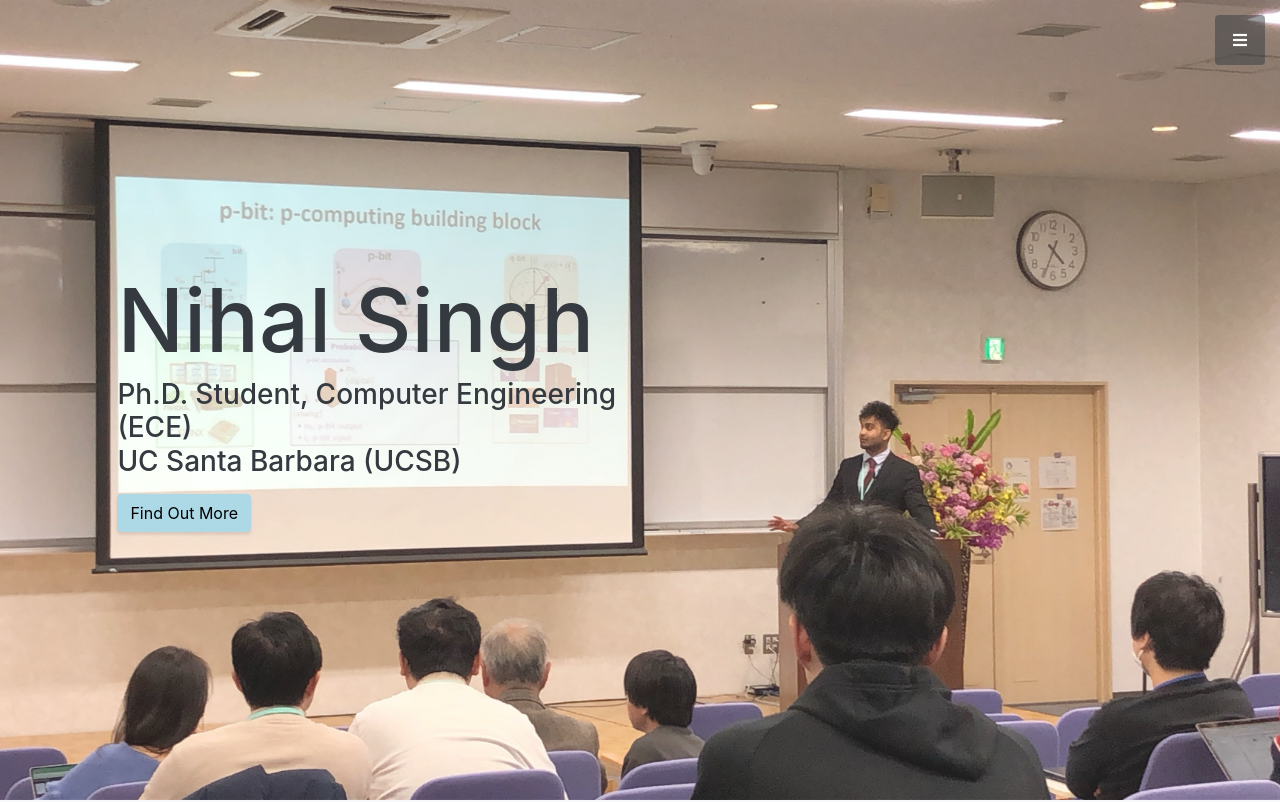
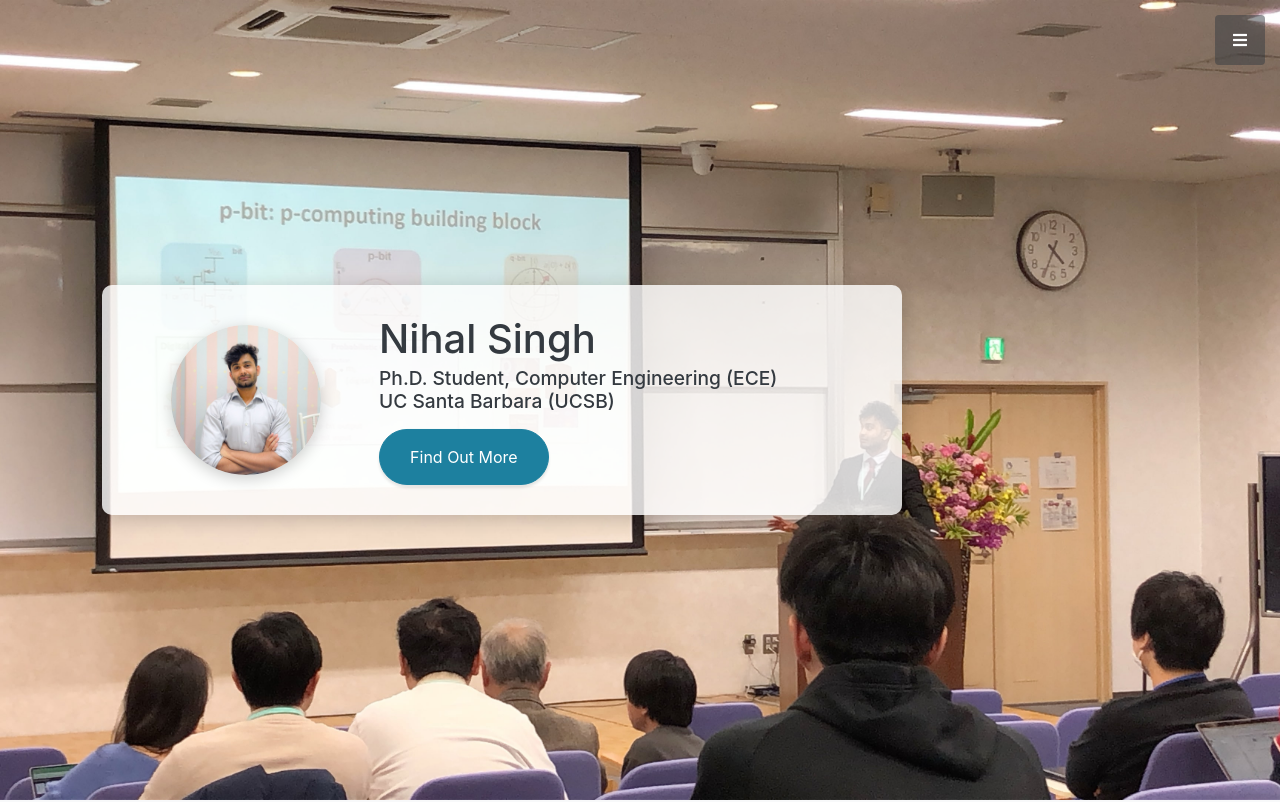
Before and after one commit to nihalssingh/nihalssingh.github.io, a website with bundled scripts: page index.html in a window 1280 px wide. Shown: the top 802 px of the page. Built offline with nearby package versions, Linux system fonts and the light colour scheme; files whose address does not match are found by name.

Commit message:
Added headshot and small stylistic changes

```diff
--- a/index.html
+++ b/index.html
@@ -19,21 +19,20 @@
   <!-- Primary Meta Tags -->
   <title>Nihal Singh</title>
   <meta name="title" content="Nihal Singh - My Splash Page">
-  <meta name="Author" content="Nihal Singh">
+  <meta name="author" content="Nihal Singh">
   <meta name="description" content="Ph.D. Student, Computer Engineering, UC Santa Barbara">
 
   <!-- Open Graph / Facebook -->
   <meta property="og:title" content="Nihal Singh - My Splash Page">
-  <meta property="og:image" content="https://nihalssingh.github.io/img/bg_Tohoku_Talk.jpg">
-  <meta property="og:description" content="➤ Ph.D. Student">
+  <meta property="og:image" content="https://nihalssingh.github.io/img/bg_Tohoku_Talk-min.jpg">
+  <meta property="og:description" content="Ph.D. Student, researching probabilistic computing at UC Santa Barbara.">
   <meta property="og:url" content="https://nihalssingh.github.io/">
   <meta property="og:type" content="website">
-  <meta name="image" property="og:image" content="https://nihalssingh.github.io/img/bg_Tohoku_Talk.jpg">
 
   <!-- Twitter -->
   <meta property="twitter:title" content="Nihal Singh - My Splash Page">
-  <meta property="twitter:image" content="https://nihalssingh.github.io/img/bg_Tohoku_Talk.jpg">
-  <meta property="twitter:description" content="➤ Ph.D. Student">
+  <meta property="twitter:image" content="https://nihalssingh.github.io/img/bg_Tohoku_Talk-min.jpg">
+  <meta property="twitter:description" content="Ph.D. Student, researching probabilistic computing at UC Santa Barbara.">
   <meta property="twitter:url" content="https://nihalssingh.github.io/">
   <meta property="twitter:card" content="summary_large_image">
 
@@ -58,9 +57,9 @@
   </a>
   <nav id="sidebar-wrapper">
     <ul class="sidebar-nav">
-      <li class="sidebar-brand">
-        <a class="js-scroll-trigger" href="#page-top">TOP OF THE MORNING</a>
-      </li>
+      <!-- <li class="sidebar-brand">
+        <a class="js-scroll-trigger" href="#page-top">CONTENTS</a>
+      </li> -->
       <li class="sidebar-nav-item">
         <a class="js-scroll-trigger" href="#page-top">Home</a>
       </li>
@@ -68,7 +67,7 @@
         <a class="js-scroll-trigger" href="#about">About</a>
       </li>
       <li class="sidebar-nav-item">
-        <a class="js-scroll-trigger" href="#resume">Resume</a> <!-- Added Resume Link -->
+        <a class="js-scroll-trigger" href="#resume">Resume</a>
       </li>
       <li class="sidebar-nav-item">
         <a class="js-scroll-trigger" href="#services">Skills</a>
@@ -83,14 +82,24 @@
   </nav>
 
   <!-- Header -->
-  <header class="masthead d-flex">
-    <div class="container" style="position: absolute; top: 50%; left: 8%; transform: translateY(-50%); max-width: 600px;">
-      <h1 class="mb-1 text-dark">Nihal Singh</h1>
-      <h3 class="mb-3 text-dark">Ph.D. Student, Computer Engineering (ECE) <br> UC Santa Barbara (UCSB)</h3>
-      <a class="btn btn-xl btn-light js-scroll-trigger" href="#about">Find Out More</a>
+  <header class="masthead d-flex" style="height: 100vh; background: url('img/bg_Tohoku_Talk-min.jpg') no-repeat center center; background-size: cover; position: relative;">
+    <!-- Container for Headshot and Text -->
+    <div class="container d-flex align-items-center" style="position: absolute; top: 50%; left: 8%; transform: translateY(-50%); max-width: 800px; background: rgba(255, 255, 255, 0.8); padding: 30px; border-radius: 10px; box-shadow: 0px 4px 20px rgba(0, 0, 0, 0.2);">
+      <!-- Headshot Section -->
+      <div class="headshot" style="flex: 1; text-align: center;">
+        <img src="img/headshot.jpg" alt="Nihal Singh Headshot" style="width: 150px; height: 150px; object-fit: cover; border-radius: 50%; box-shadow: 0 4px 15px rgba(0, 0, 0, 0.2); margin-right: 20px;">
+      </div>
+      <!-- Text Section -->
+      <div class="text-section" style="flex: 2;">
+        <h1 class="mb-1 text-dark" style="font-size: 2.5rem;">Nihal Singh</h1>
+        <h3 class="mb-3 text-dark" style="font-size: 1.2rem;">Ph.D. Student, Computer Engineering (ECE) <br> UC Santa Barbara (UCSB)</h3>
+        <a class="btn btn-xl btn-primary js-scroll-trigger" href="#about" style="padding: 15px 30px; border-radius: 30px;">Find Out More</a>
+      </div>
     </div>
     <div class="overlay"></div>
   </header>
+
+
 
   <!-- About Section -->
   <section class="content-section bg-light" id="about" style="padding: 80px 20px; background: url('img/light-pattern.png') no-repeat center center; background-size: cover;">
```
Also changed, not shown: img/headshot.jpg (added).
